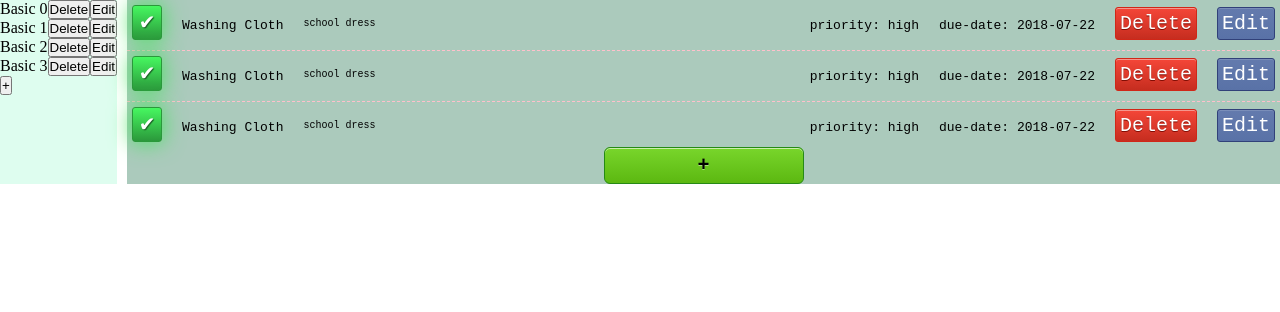
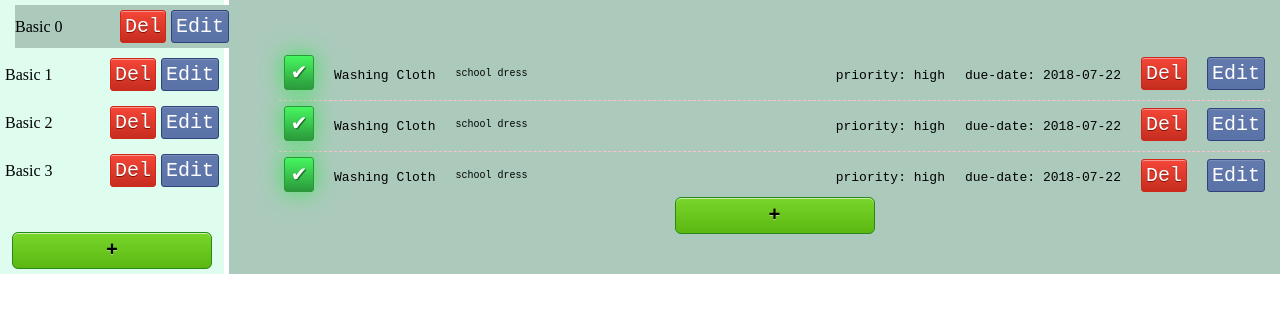
Before and after one commit to NishanBhattarai327/Todos, a website built with webpack: page src/index.html in a window 1280 px wide. Built offline with nearby package versions, Linux system fonts and the light colour scheme.

Commit message:
Style Project List and its btns

```diff
--- a/src/modules/ui_project.js
+++ b/src/modules/ui_project.js
@@ -1,3 +1,5 @@
+import '../style/project.css';
+
 const ui = (function() {
 	let domBody = document.querySelector('.content');
 	let PubSub;
@@ -15,7 +17,6 @@ const ui = (function() {
 
 		let list = PubSub.emit(PubSub.eventCODE.GET_PROJECT_LIST);
 		let focusedProject = PubSub.emit(PubSub.eventCODE.GET_FOCUSED_PROJECT);
-		console.log(focusedProject);
 
 		let domProjects = document.createElement('div');
 		domProjects.classList.add('projects');
@@ -31,7 +32,7 @@ const ui = (function() {
 		});
 
 		let domAddBtn = document.createElement('button');
-		domAddBtn.classList.add('project-add-btn', 'project-btn');
+		domAddBtn.classList.add('add-btn', 'btn');
 		domAddBtn.textContent = '+';
 		domAddBtn.addEventListener('click', (e) => handleAddClicked(e.target));
 
@@ -58,10 +59,10 @@ const ui = (function() {
 		domInfo.classList.add('project-info');
 		domInfo.innerHTML = data.title;
 
-		removeBtn.classList.add('project-btn', 'project-remove-btn');
-		editBtn.classList.add('project-btn', 'project-edit-btn');
+		removeBtn.classList.add('btn', 'remove-btn', 'left');
+		editBtn.classList.add('btn', 'edit-btn');
 
-		removeBtn.textContent = 'Delete';
+		removeBtn.textContent = 'Del';
 		editBtn.textContent = 'Edit';
 
 		removeBtn.addEventListener('click', (e) => handleRemoveClicked(e.target, data.id));
@@ -76,7 +77,7 @@ const ui = (function() {
 
 	function createForm(parent, data, type='Add Project') {
 		const form = document.createElement('form');
-		form.classList.add('project-edit-form');
+		form.classList.add('form');
 		form.innerHTML = `
 			<label for='title'>Title</label>
 			<input type='text' name='title' id='title' class='field title' value='${data.title|| ''}'><br>
--- a/src/modules/ui_todo.js
+++ b/src/modules/ui_todo.js
@@ -1,4 +1,4 @@
-import '../style/todoItem.css';
+import '../style/todo.css';
 
 const ui = (function() {
 	let domBody = document.querySelector('.content');
@@ -56,7 +56,7 @@ const ui = (function() {
 		domBtnEditTodo.classList.add('todo-btn', 'todo-edit-btn');
 
 		domBtnTodoStatus.textContent = todoData.completed ? '✖' : '✔';
-		domBtnRemoveTodo.textContent = 'Delete';
+		domBtnRemoveTodo.textContent = 'Del';
 		domBtnEditTodo.textContent = 'Edit';
 
 		domBtnTodoStatus.addEventListener('click', (e) => handleStatusClicked(e.target, todoData));
--- /dev/null
+++ b/src/style/project.css
@@ -0,0 +1,30 @@
+.project-list {
+	margin-bottom: 40px;
+	display: flex;
+	flex-direction: column;
+	gap: 5px;
+}
+
+.focused-project {
+	position: relative;
+	background: #abcabc;
+	left: 10px;
+}
+
+.project {
+	padding: 5px 0;
+	display: flex;
+	justify-content: space-between;
+	align-items: baseline;
+	column-gap: 5px;
+}
+
+.left {
+	margin-left: auto;
+}
+
+.project-info {
+	min-width: 100px;
+	max-width: 200px;
+	overflow: hidden;
+}
--- a/src/style/style.css
+++ b/src/style/style.css
@@ -10,20 +10,20 @@ ul {
 }
 
 .content {
+	display: flex;
 	column-gap: 5px;
-
-	display: flex;
-	column-gap: 10px;
 }
 
 .todos {
 	flex: 1;
 	order: 1;
 	background: #abcabc;
+	padding: 50px 10px 0 50px;
 }
 
 .projects {
 	order: 0;
 	flex: 0 0 content;
 	background: #defdef;
+	padding: 5px;
 }
--- a/src/style/todoItem.css
+++ b/src/style/todo.css
@@ -1,15 +1,7 @@
-/*.todo-list {
-  display: flex;
-  flex-direction: column;
-  justify-content: center;
-  align-items: center;
-}*/
-
 .todo-item {
 	padding: 5px;
 
   display: flex;
-  flex-wrap: nowrap;
   justify-content: space-between;
   align-items: baseline;
   gap: 20px;
@@ -53,7 +45,7 @@
 
 
 /***********************todo btn style start*****************************/
-.todo-btn {
+.btn, .todo-btn {
   flex: 0 0 auto;
   display: inline-block;
   color: #ffffff;
@@ -65,7 +57,7 @@
   padding: 4px;
 }
 
-.todo-add-btn {
+.add-btn, .todo-add-btn {
   margin: auto;
   display: block;
   width: 200px;
@@ -79,11 +71,11 @@
   padding:6px 24px;
   text-shadow:0px 1px 0px #aade7c;
 }
-.todo-add-btn:hover {
+.add-btn:hover, .todo-add-btn:hover {
   background:linear-gradient(to bottom, #5cb811 5%, #77d42a 100%);
   background-color:#5cb811;
 }
-.todo-add-btn:active {
+.add-btn:active, .todo-add-btn:active {
   position:relative;
   top:1px;
 }
@@ -141,33 +133,33 @@
   background: linear-gradient(to bottom, #aa0305, #aa0305);
 }
 
-.todo-edit-btn {
+.edit-btn, .todo-edit-btn {
   box-shadow:inset 0px 1px 0px 0px #7a8eb9;
   background:linear-gradient(to bottom, #637aad 5%, #5972a7 100%);
   background-color:#637aad;
   border:1px solid #314179;
 }
-.todo-edit-btn:hover {
+.edit-btn:hover, .todo-edit-btn:hover {
   background:linear-gradient(to bottom, #5972a7 5%, #637aad 100%);
   background-color:#5972a7;
 }
-.todo-edit-btn:active {
+.edit-btn:active, .todo-edit-btn:active {
   position:relative;
   top:1px;
 }
 
-.todo-remove-btn {
+.remove-btn, .todo-remove-btn {
   box-shadow:inset 0px 1px 0px 0px #f5978e;
   background:linear-gradient(to bottom, #f24537 5%, #c62d1f 100%);
   background-color:#f24537;
   border:1px solid #d02718;
   text-shadow:0px 1px 0px #810e05;
 }
-.todo-remove-btn:hover {
+.remove-btn:hover, .todo-remove-btn:hover {
   background:linear-gradient(to bottom, #c62d1f 5%, #f24537 100%);
   background-color:#c62d1f;
 }
-.todo-remove-btn:active {
+.remove-btn:active, .todo-remove-btn:active {
   position:relative;
   top:1px;
 }
@@ -216,7 +208,7 @@
 
 
 /********************form style start*************************************/
-.todo-form {
+.form, .todo-form {
   margin: 10px;
 }
 
@@ -239,7 +231,7 @@
   border-color: #000;
 }
 
-.todo-form .btn {
+.form .btn, .todo-form .btn {
   width: 49.9%;
   background-color: #04AA6D;
   color: white;
@@ -251,16 +243,16 @@
   box-shadow:0 0 4px rgba(0,255,0,0.7);
   transition: .3s box-shadow;
 }
-.todo-form .cancel {
+.form .cancel, .todo-form .cancel {
   float: right;
   background-color: red;
   box-shadow:0 0 4px rgba(255,0,0,0.7);
 }
-.todo-form .btn:hover {
+.form .btn:hover, .todo-form .btn:hover {
   box-shadow:0 0 4px rgba(0,255,0,0.9);
   opacity: 1;
 }
-.todo-form .cancel:hover {
+.form .cancel:hover, .todo-form .cancel:hover {
   box-shadow:0 0 4px rgba(255,0,0,0.9);
   opacity: 1;
 }
```
